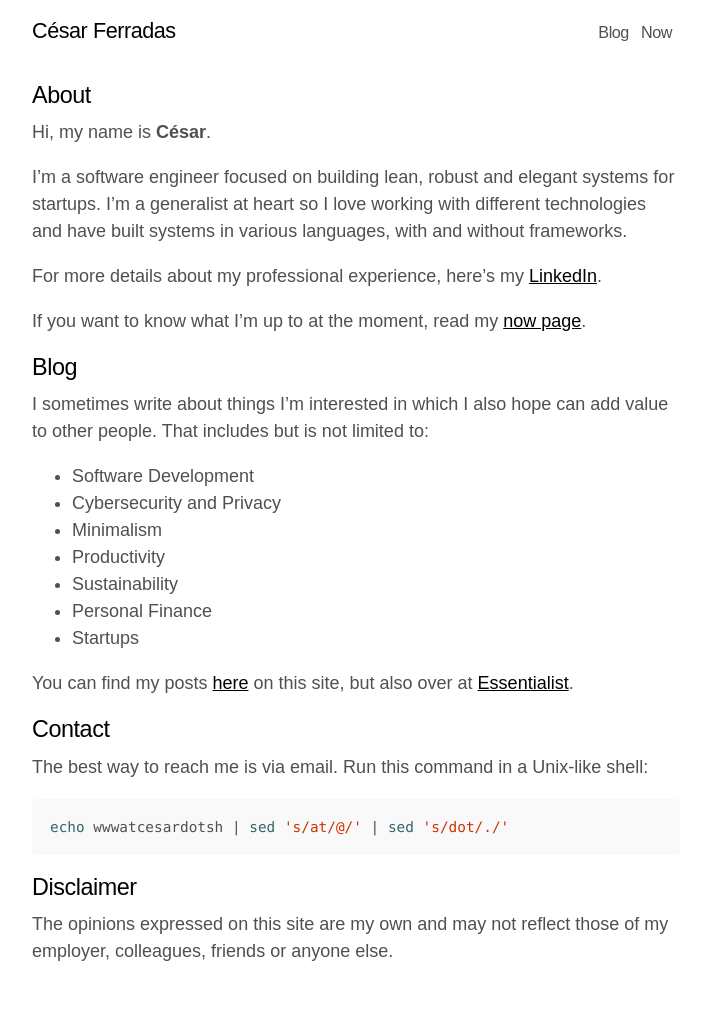
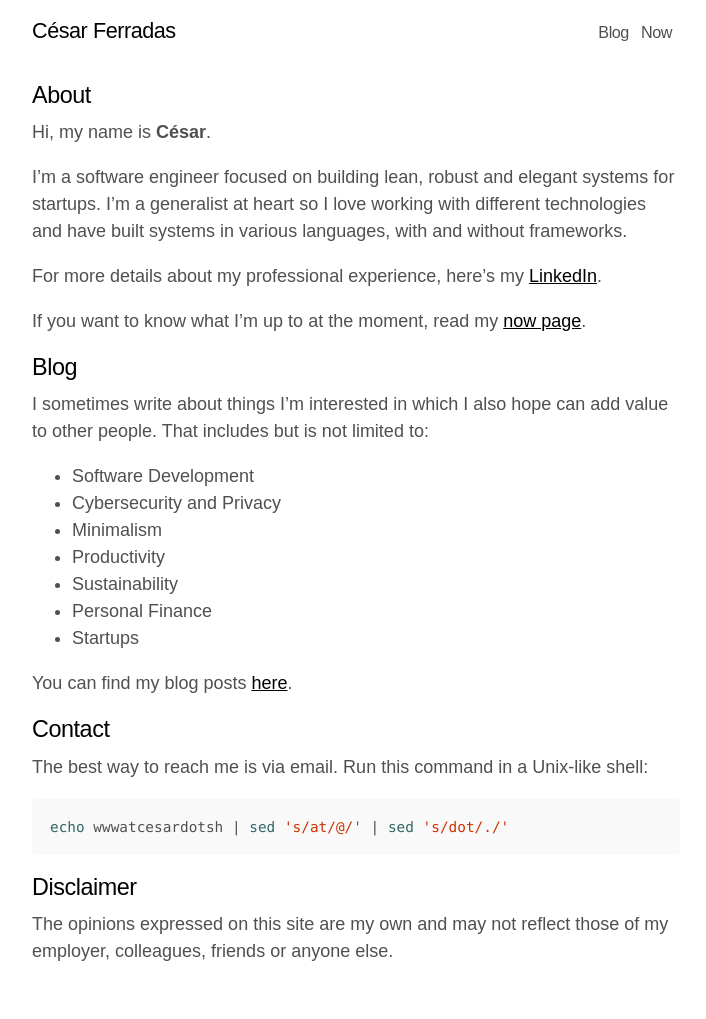
Before and after one commit to cesarferradas/ferrad.as, a Jekyll site: the page built from index.md, in a window 1280 px wide. Shown: the whole page, without its empty margins (284-990 px from the left). Built offline with Jekyll 4.4.1, drawn with Linux system fonts in a browser that asks for light colours.

Commit message:
Update index.md

```diff
--- a/index.md
+++ b/index.md
@@ -30,8 +30,7 @@ value to other people. That includes but is not limited to:
 * Personal Finance
 * Startups
 
-You can find my posts [here](/blog) on this site, but also over at
-[Essentialist](https://essentiali.st).
+You can find my blog posts [here](/blog).
 
 ## Contact
 
```
